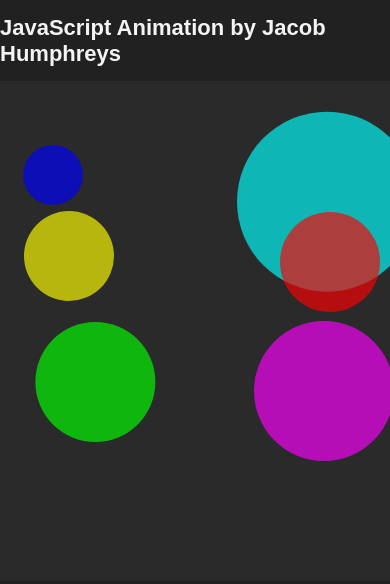
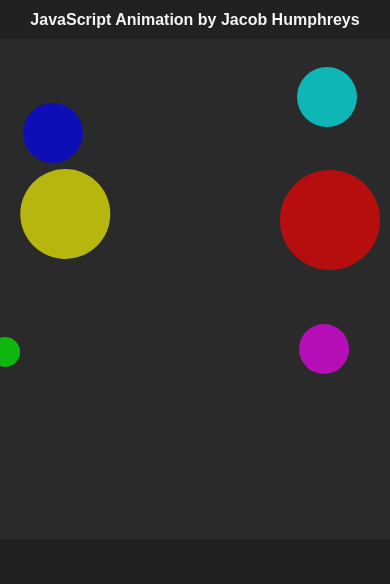
Before and after one commit to jcbhmphrs/javascript-applications, a plain HTML site: page index.html in a window 390 px wide. Shown: the top 584 px of the page. Drawn offline with Linux system fonts and the light colour scheme.

Commit message:
media query

```diff
--- a/index.css
+++ b/index.css
@@ -15,3 +15,9 @@ body {
     background: rgb(42, 42, 42);
     border-radius: 8px;
 }
+
+@media (min-width: 300px) {
+    body{
+        font-size: 8px;
+    }
+}
--- a/index.html
+++ b/index.html
@@ -10,7 +10,7 @@
 <body>
     <h1>JavaScript Animation by Jacob Humphreys</h1>
 
-    <canvas id = 'canvas' width = '600' height = '600'></canvas>
+    <canvas id = 'canvas'></canvas>
     <script src = 'index.js'></script>
 </body>
 </html>
--- a/index.js
+++ b/index.js
@@ -1,16 +1,29 @@
 const canvas = document.getElementById('canvas');
 const ctx = canvas.getContext('2d');
+
 canvas.width = 500;
 canvas.height = 500;
 
+
 let balls = [];
 
-let ballOne =   new Circle('b1', canvas.width/2, canvas.height/2, 45, -.42, -.25, 'rgba(255, 255, 0, 0.66)');
-let ballTwo =   new Circle('b2', canvas.width/2, canvas.height/2, 70, .43, .2,    'rgba(255, 0, 255, 0.66)');
-let ballThree = new Circle('b3', canvas.width/2, canvas.height/2, 90, .44, -.64,  'rgba(0, 255, 255, 0.66)');
+let ballOne =   new Circle('b1', canvas.width/2, canvas.height/2, 45, -.94, -.25, 'rgba(255, 255, 0, 0.66)');
+let ballTwo =   new Circle('b2', canvas.width/2, canvas.height/2, 25, .43, .2,    'rgba(255, 0, 255, 0.66)');
+let ballThree = new Circle('b3', canvas.width/2, canvas.height/2, 30, .44, -.64,  'rgba(0, 255, 255, 0.66)');
 let ballFour =  new Circle('b4', canvas.width/2, canvas.height/2, 50, .45, -.23,  'rgba(255, 0, 0, 0.66)');
-let ballFive =  new Circle('b5', canvas.width/2, canvas.height/2, 60, -.94, .17,   'rgba(0, 255, 0, 0.66)');
+let ballFive =  new Circle('b5', canvas.width/2, canvas.height/2, 15, -.94, .21,   'rgba(0, 255, 0, 0.66)');
 let ballSix =   new Circle('b6', canvas.width/2, canvas.height/2, 30, -1, 2,      'rgba(0, 0, 255, 0.66)');
+
+
+
+const mediaQuery = window.matchMedia('(min-width: 600px');
+if (mediaQuery.matches){
+    canvas.width = 300
+    canvas.height = 300
+    for (let i = 0; i < balls.length;) {
+        balls[i].length = 20
+    }
+};
 
 function Circle(_name, _x, _y, _size, _dx, _dy, _color) {
     this.name = _name
@@ -62,6 +75,7 @@ function update() {
 
 update();
 
+
 // // fillRect()
 // ctx.fillStyle = 'blue';
 // ctx.fillRect(20,20,150,100);
```
